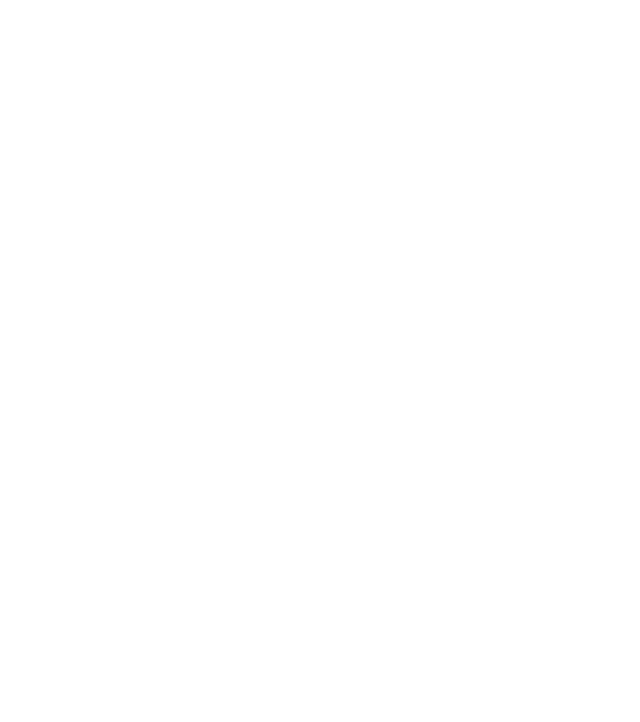
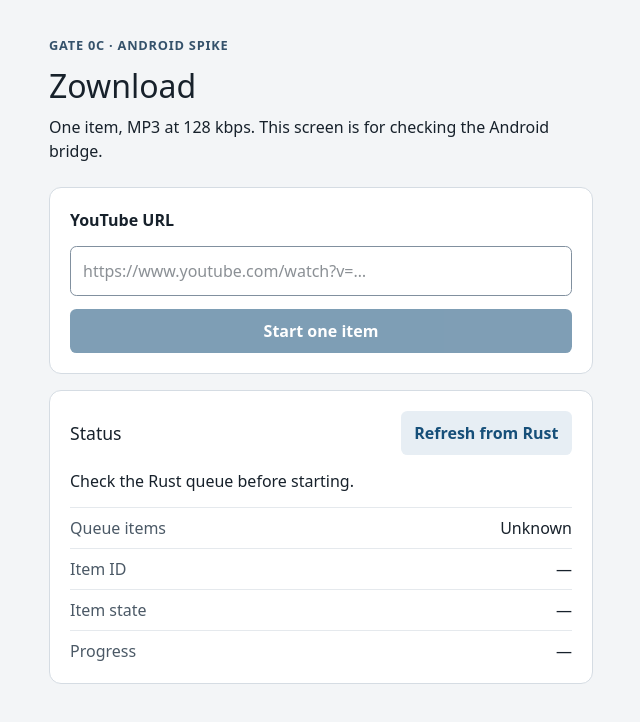
Before and after one commit to zahidzta/zownload_application, a React (Vite) app: page / in a window 1280 px wide. Shown: the top 722 px of the page, without its empty margins (319-959 px from the left). Built offline with nearby package versions, Linux system fonts and the light colour scheme.

Commit message:
feat: add minimal Android spike screen

```diff
--- a/src-tauri/tauri.conf.json
+++ b/src-tauri/tauri.conf.json
@@ -12,9 +12,9 @@
   "app": {
     "windows": [
       {
-        "title": "Zownload",
-        "width": 800,
-        "height": 600
+        "title": "Zownload Android spike",
+        "width": 420,
+        "height": 700
       }
     ],
     "security": {
--- a/src/App.tsx
+++ b/src/App.tsx
@@ -1,5 +1,94 @@
 // SPDX-License-Identifier: GPL-3.0-or-later
 // SPDX-FileCopyrightText: 2026 zahidzta
+import { useState, type FormEvent } from 'react'
+import { call, type QueueItem } from '../shared/contract'
+
 export default function App() {
-  return null
+  const [url, setUrl] = useState('')
+  const [queue, setQueue] = useState<QueueItem[] | null>(null)
+  const [busy, setBusy] = useState(false)
+  const [message, setMessage] = useState('Check the Rust queue before starting.')
+  const [lastId, setLastId] = useState<string | null>(null)
+
+  async function refreshQueue() {
+    setBusy(true)
+    try {
+      const items = await call('get_queue', {})
+      setQueue(items)
+      setMessage(items.length === 0 ? 'Queue ready.' : 'Queue status loaded from Rust.')
+    } catch (error) {
+      setQueue(null)
+      setMessage(`Queue bridge unavailable: ${String(error)}`)
+    } finally {
+      setBusy(false)
+    }
+  }
+
+  async function startOne(event: FormEvent<HTMLFormElement>) {
+    event.preventDefault()
+    if (busy || queue?.length !== 0) return
+
+    setBusy(true)
+    try {
+      const id = await call('enqueue_download', {
+        request: {
+          url: url.trim(),
+          format: 'mp3',
+          quality: { type: 'audio', bitrate: 128 },
+          isPlaylist: false,
+        },
+      })
+      setLastId(id)
+      setQueue(null)
+      setMessage('Rust accepted the item. Refresh status to inspect it.')
+    } catch (error) {
+      setMessage(`Start failed: ${String(error)}`)
+    } finally {
+      setBusy(false)
+    }
+  }
+
+  const item = queue?.[0]
+
+  return (
+    <main className="spike">
+      <header>
+        <span className="eyebrow">Gate 0C · Android spike</span>
+        <h1>Zownload</h1>
+        <p>One item, MP3 at 128 kbps. This screen is for checking the Android bridge.</p>
+      </header>
+
+      <form onSubmit={startOne} className="panel">
+        <label htmlFor="source-url">YouTube URL</label>
+        <input
+          id="source-url"
+          type="url"
+          inputMode="url"
+          placeholder="https://www.youtube.com/watch?v=…"
+          value={url}
+          onChange={(event) => setUrl(event.currentTarget.value)}
+          required
+        />
+        <button type="submit" disabled={busy || queue?.length !== 0}>
+          Start one item
+        </button>
+      </form>
+
+      <section className="panel" aria-labelledby="status-heading">
+        <div className="status-heading">
+          <h2 id="status-heading">Status</h2>
+          <button type="button" className="secondary" onClick={refreshQueue} disabled={busy}>
+            Refresh from Rust
+          </button>
+        </div>
+        <p className="status" role="status">{busy ? 'Working…' : message}</p>
+        <dl>
+          <div><dt>Queue items</dt><dd>{queue === null ? 'Unknown' : queue.length}</dd></div>
+          <div><dt>Item ID</dt><dd className="identifier">{item?.id ?? lastId ?? '—'}</dd></div>
+          <div><dt>Item state</dt><dd>{item?.status ?? '—'}</dd></div>
+          <div><dt>Progress</dt><dd>{item?.progress.kind === 'single' ? `${item.progress.percent}%` : '—'}</dd></div>
+        </dl>
+      </section>
+    </main>
+  )
 }
--- a/src/styles.css
+++ b/src/styles.css
@@ -1,3 +1,64 @@
 /* SPDX-License-Identifier: GPL-3.0-or-later */
 /* SPDX-FileCopyrightText: 2026 zahidzta */
 @import 'tailwindcss';
+
+:root {
+  font-family: system-ui, sans-serif;
+  color: #17212b;
+  background: #f3f5f7;
+}
+
+* { box-sizing: border-box; }
+
+body { margin: 0; }
+
+.spike {
+  width: min(100%, 36rem);
+  margin: 0 auto;
+  padding: max(2rem, env(safe-area-inset-top)) 1rem max(2rem, env(safe-area-inset-bottom));
+}
+
+header { margin-bottom: 1.5rem; }
+.eyebrow { color: #35526b; font-size: .8rem; font-weight: 700; letter-spacing: .06em; text-transform: uppercase; }
+h1 { margin: .35rem 0; font-size: 2rem; }
+h2 { margin: 0; font-size: 1.1rem; }
+p { line-height: 1.5; }
+
+.panel {
+  display: grid;
+  gap: .85rem;
+  margin-top: 1rem;
+  padding: 1.25rem;
+  border: 1px solid #d5dce3;
+  border-radius: .75rem;
+  background: #fff;
+}
+
+label { font-weight: 700; }
+input, button { font: inherit; }
+input {
+  width: 100%;
+  padding: .75rem;
+  border: 1px solid #81909f;
+  border-radius: .4rem;
+}
+button {
+  min-height: 2.75rem;
+  padding: .6rem .85rem;
+  border: 0;
+  border-radius: .4rem;
+  background: #164f79;
+  color: #fff;
+  font-weight: 700;
+  cursor: pointer;
+}
+button:disabled { opacity: .55; cursor: not-allowed; }
+button:focus-visible, input:focus-visible { outline: 3px solid #ea9a37; outline-offset: 2px; }
+.secondary { background: #e7eef4; color: #164f79; }
+.status-heading { display: flex; align-items: center; justify-content: space-between; gap: .75rem; }
+.status { margin: 0; overflow-wrap: anywhere; }
+dl { display: grid; gap: .5rem; margin: 0; }
+dl div { display: flex; justify-content: space-between; gap: 1rem; border-top: 1px solid #e5e9ed; padding-top: .5rem; }
+dt { color: #4b5966; }
+dd { margin: 0; text-align: right; }
+.identifier { overflow-wrap: anywhere; }
```
